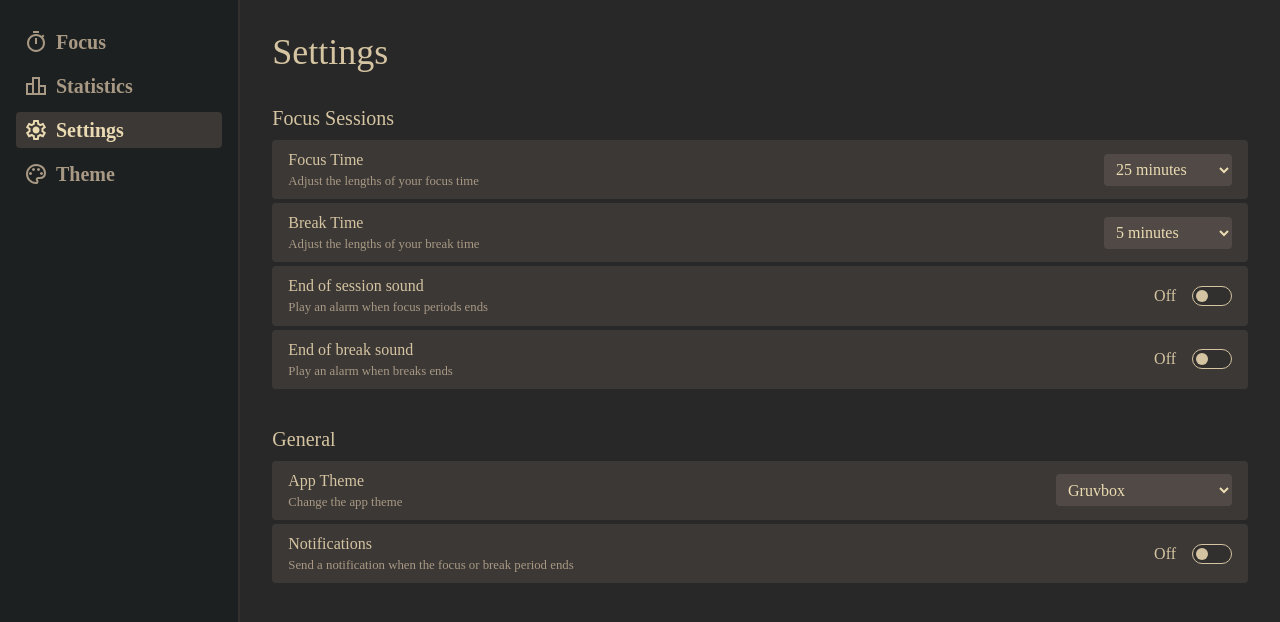
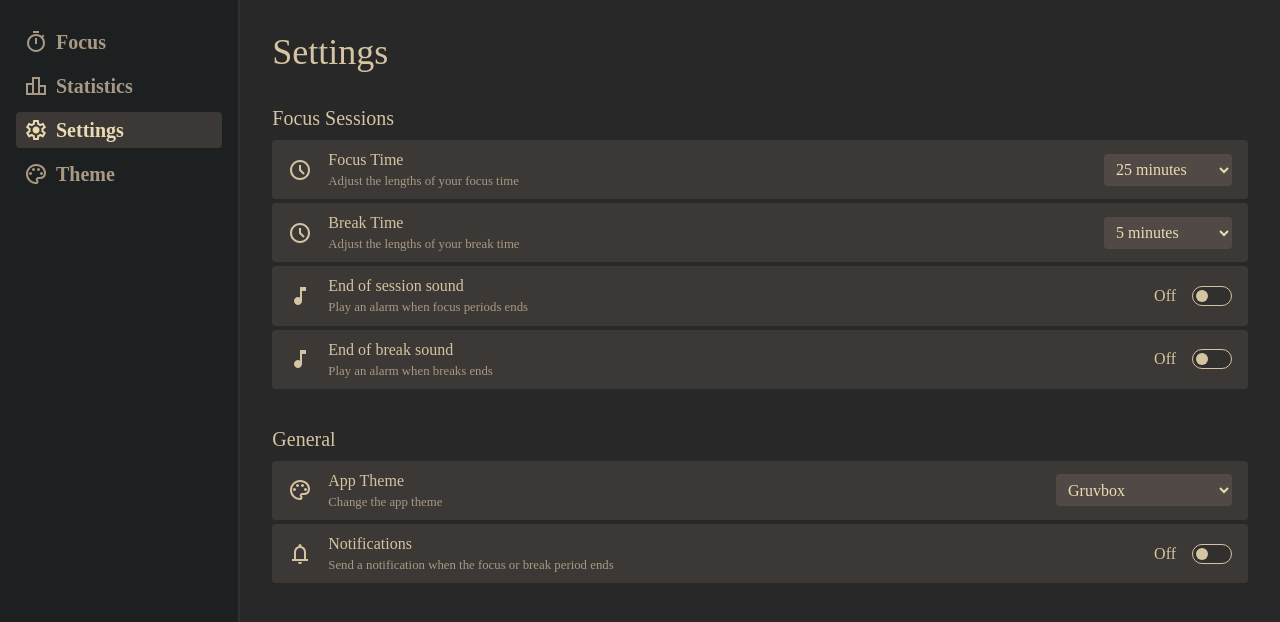
Before and after one commit to IorgaFlorinAlexandru/pomodoro-app, a React (Vite) app: page /settings in a window 1280 px wide. Shown: the top 622 px of the page. Built offline with nearby package versions, Linux system fonts and the light colour scheme; a web font is replaced by a local one.

Commit message:
Added icons to settings page

```diff
--- a/src/pages/Settings.tsx
+++ b/src/pages/Settings.tsx
@@ -1,5 +1,6 @@
 import { useState } from 'react';
 import ToggleSwitch from '../components/ToggleSwitch';
+import PomIcon from '../components/PomIcon';
 
 function Settings() {
 
@@ -25,9 +26,10 @@ function Settings() {
        <h2 className="text-4xl">Settings</h2>
        <div className="mt-8">
         <h2 className="text-xl mb-2">Focus Sessions</h2>
-        <div className="flex justify-between items-center w-full my-1 p-2 px-4
+        <div className="flex items-center w-full my-1 p-2 px-4
             rounded bg-gruvbox-gray-600">
-         <div>
+         <PomIcon icon="schedule" className="h-6 w-6 mr-4"/>
+         <div className="flex-1">
             <h4>Focus Time</h4>
             <p className="text-[0.8rem] text-gruvbox-wheat-500">
                 Adjust the lengths of your focus time
@@ -42,9 +44,10 @@ function Settings() {
             <option value="6000">2 hours</option>
          </select>
         </div>
-        <div className="flex justify-between items-center
+        <div className="flex items-center
             w-full my-1 p-2 px-4 rounded bg-gruvbox-gray-600">
-         <div>
+         <PomIcon icon="schedule" className="h-6 w-6 mr-4"/>
+         <div className="flex-1">
             <h4>Break Time</h4>
             <p className="text-[0.8rem] text-gruvbox-wheat-500">
                 Adjust the lengths of your break time
@@ -58,9 +61,10 @@ function Settings() {
             <option value="6000">1 hour</option>
          </select>
         </div>
-        <div className="flex justify-between items-center w-full my-1 p-2 px-4
+        <div className="flex items-center w-full my-1 p-2 px-4
             rounded bg-gruvbox-gray-600">
-         <div>
+         <PomIcon icon="music_note" className="h-6 w-6 mr-4"/>
+         <div className="flex-1">
             <h4>End of session sound</h4>
             <p className="text-[0.8rem] text-gruvbox-wheat-500">
                Play an alarm when focus periods ends
@@ -71,9 +75,10 @@ function Settings() {
           <ToggleSwitch value={sessionAlarm} onChange={toggleSessionAlarm}/>
          </div>
         </div>
-        <div className="flex justify-between items-center
+        <div className="flex items-center
              w-full my-1 p-2 px-4 rounded bg-gruvbox-gray-600">
-         <div>
+         <PomIcon icon="music_note" className="h-6 w-6 mr-4"/>
+         <div className="flex-1">
             <h4>End of break sound</h4>
             <p className="text-[0.8rem] text-gruvbox-wheat-500">
                Play an alarm when breaks ends
@@ -87,9 +92,10 @@ function Settings() {
        </div>
        <div className="mt-8">
         <h2 className="text-xl mb-2">General</h2>
-        <div className="flex justify-between items-center
+        <div className="flex items-center
             w-full my-1 p-2 px-4 rounded bg-gruvbox-gray-600">
-         <div>
+         <PomIcon icon="palette" className="h-6 w-6 mr-4"/>
+         <div className="flex-1">
             <h4>App Theme</h4>
             <p className="text-[0.8rem] text-gruvbox-wheat-500">
                Change the app theme
@@ -102,9 +108,10 @@ function Settings() {
             <option value="2">Solarized Dark</option>
          </select>
         </div>
-        <div className="flex justify-between items-center
+        <div className="flex items-center
             w-full my-1 p-2 px-4 rounded bg-gruvbox-gray-600">
-         <div>
+         <PomIcon icon="notifications" className="h-6 w-6 mr-4"/>
+         <div className="flex-1">
             <h4>Notifications</h4>
             <p className="text-[0.8rem] text-gruvbox-wheat-500">
                Send a notification when the focus or break period ends
```
Also changed, not shown: src/assets/icons/custom-icons.svg.
